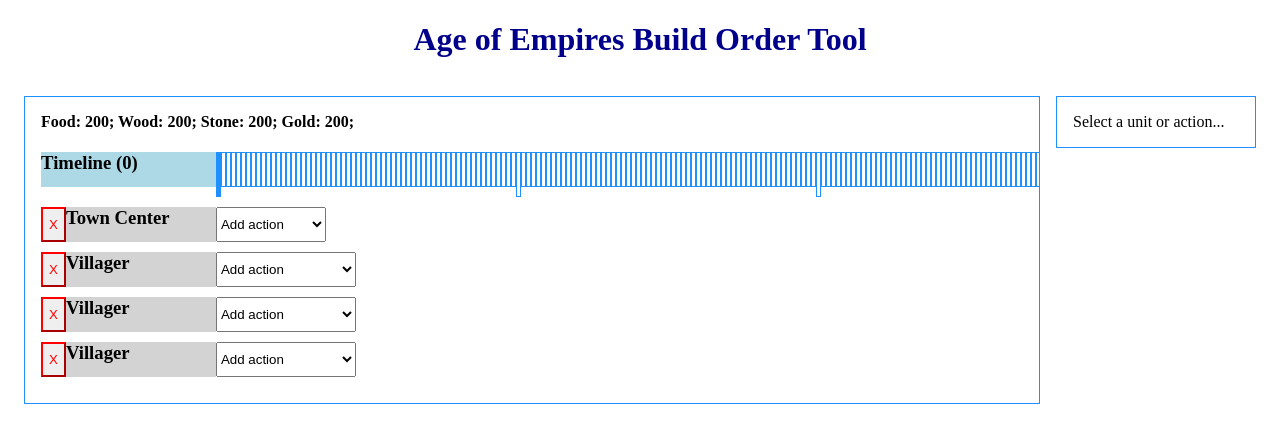
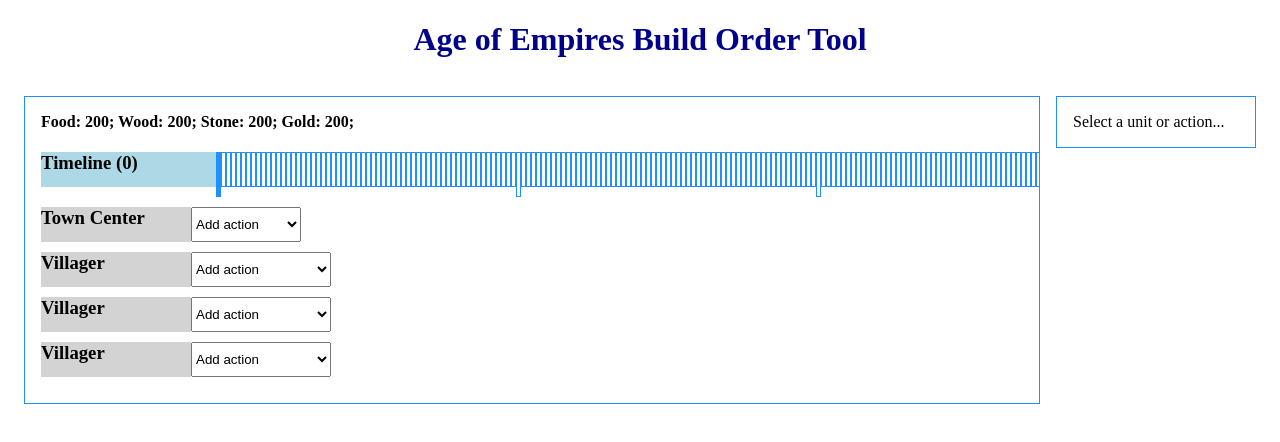
Before and after one commit to MJeorrett/aoe-bot, a React (Create React App) app: page / in a window 1280 px wide. Shown: the top 442 px of the page. Built offline with nearby package versions, Linux system fonts and the light colour scheme.

Commit message:
remove unit delete button This isn't needed as we should just delete actions that create the units

```diff
--- a/src/components/Unit.js
+++ b/src/components/Unit.js
@@ -10,7 +10,6 @@
   timing,
   actionIds,
   addAction,
-  deleteUnit,
   select,
 }) => {
   const handleAddAction = actionKey => {
@@ -24,17 +23,6 @@
         marginBottom: '10px',
       }}
     >
-      <button
-        onClick={deleteUnit}
-        style={{
-          color: parentActionId ? 'grey' : 'red',
-          borderColor: parentActionId ? 'grey' : 'red',
-          cursor: 'default',
-        }}
-        disabled={parentActionId}
-      >
-        X
-      </button>
       <h3
         style={{
           minWidth: '150px',
--- a/src/components/UnitContainer.js
+++ b/src/components/UnitContainer.js
@@ -30,7 +30,6 @@
       dispatch(actions.units.add(newUnit, newAction.id));
     }
   },
-  deleteUnit: () => dispatch(actions.units.remove(id)),
   select: () => dispatch(actions.control.setSelectedUnit(id)),
 });
 
```
